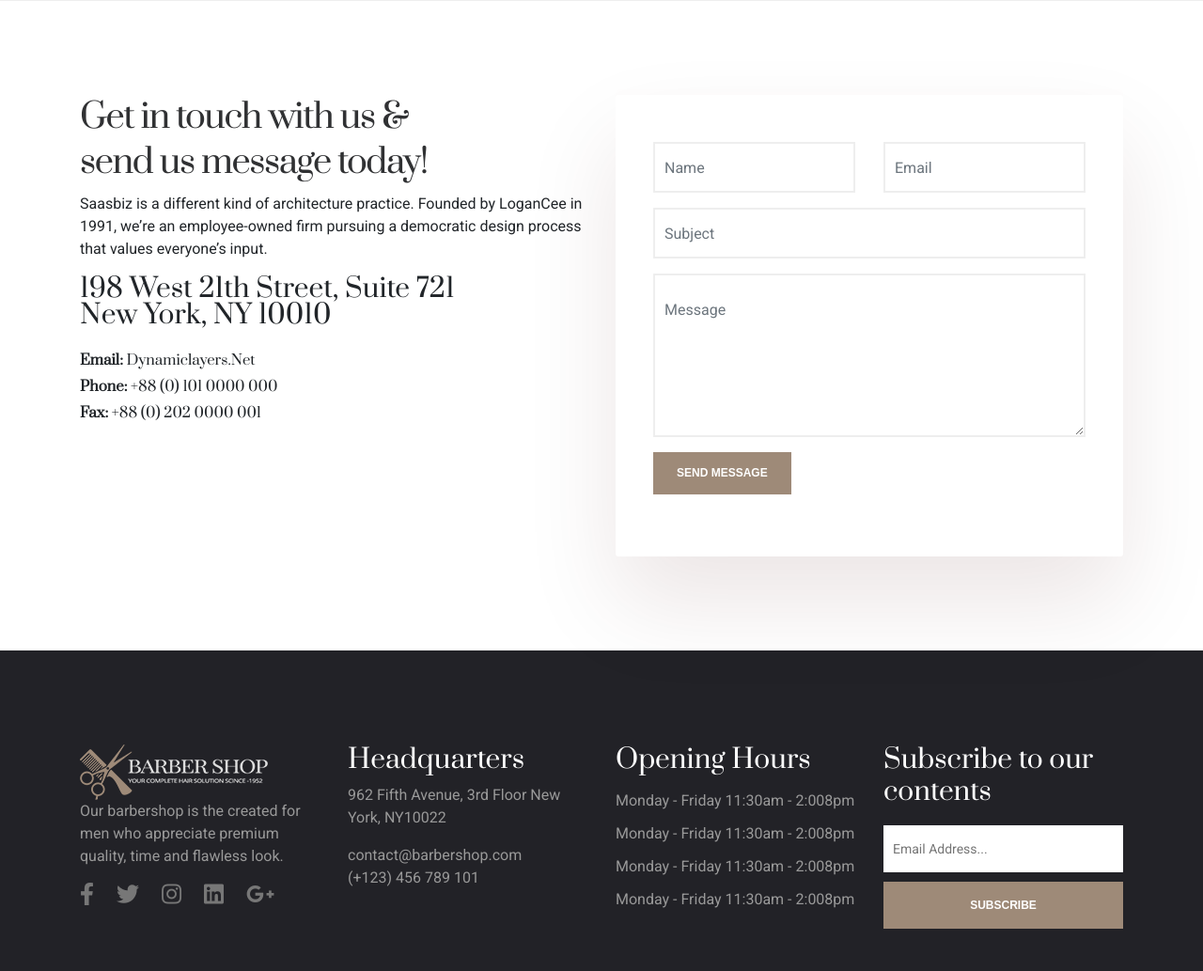
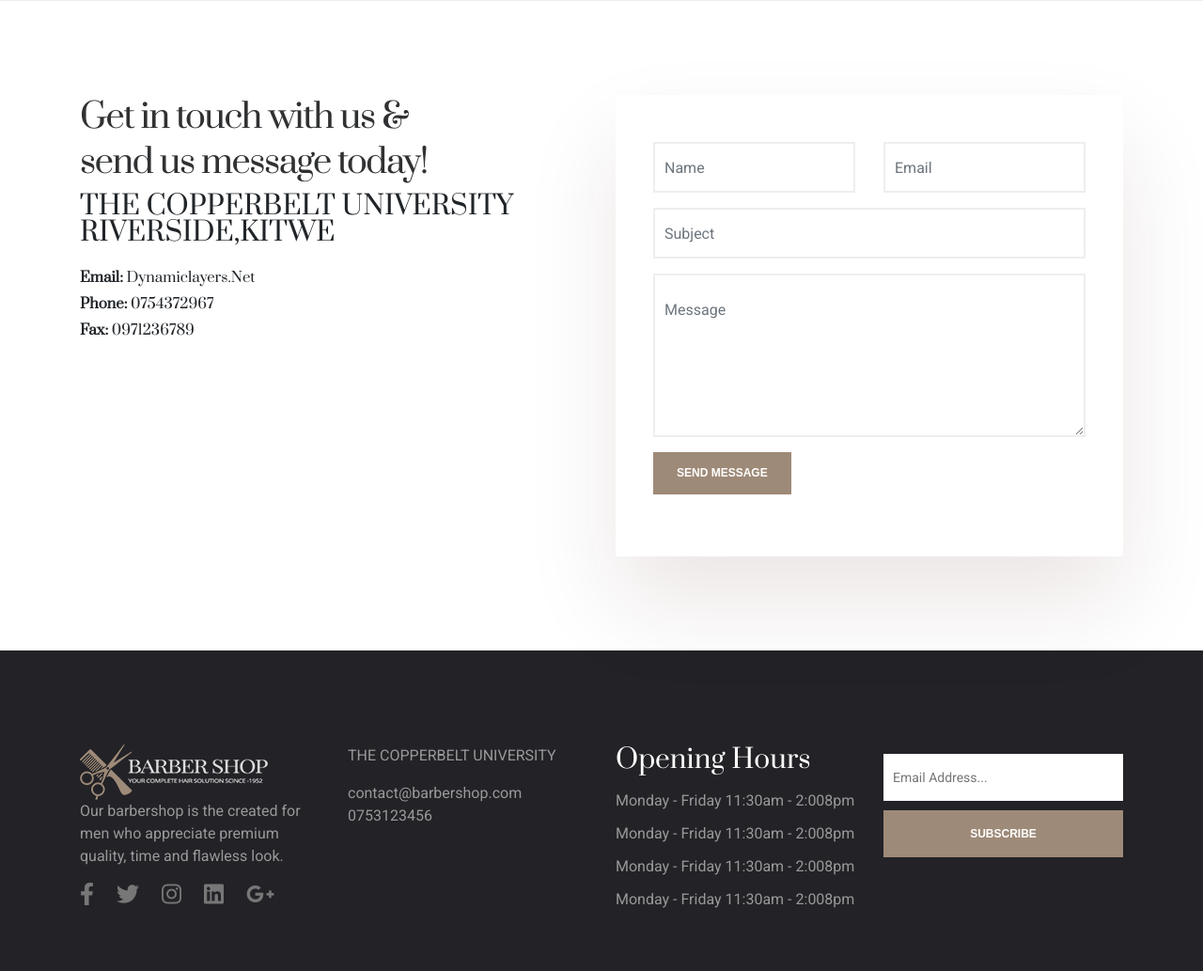
Before and after one commit to Gift-Kawamwilu/barbershop-salon-zambia, a PHP site: page / in a window 1280 px wide. Shown: the part 5467-6500 px from the top of the page at 94% size. Run offline with PHP 8.4, Linux system fonts and the light colour scheme; data comes from the database, SQL or seed files in the repository; some web fonts are replaced.

Commit message:
Update index.php

```diff
--- a/index.php
+++ b/index.php
@@ -405,23 +405,21 @@
                             Get in touch with us &
                             <br>send us message today!
                         </h2>
-                        <p>
-                            Saasbiz is a different kind of architecture practice. Founded by LoganCee in 1991, we’re an employee-owned firm pursuing a democratic design process that values everyone’s input.
-                        </p>
+
                         <h3>
-                            198 West 21th Street, Suite 721
+                            THE COPPERBELT UNIVERSITY
                             <br>
-                            New York, NY 10010
+                           RIVERSIDE,KITWE
                         </h3>
                         <h4>
                             <span style = "font-weight: bold">Email:</span>
                             Dynamiclayers.Net
                             <br>
                             <span style = "font-weight: bold">Phone:</span>
-                            +88 (0) 101 0000 000
+                            0754372967
                             <br>
                             <span style = "font-weight: bold">Fax:</span>
-                            +88 (0) 202 0000 001
+                            0971236789
                         </h4>
                     </div>
                 </div>
@@ -482,14 +480,14 @@
                 </div>
                 <div class="col-lg-3 col-md-6">
                      <div class="footer_widget">
-                        <h3>Headquarters</h3>
+
                         <p>
-                            962 Fifth Avenue, 3rd Floor New York, NY10022
+                            THE COPPERBELT UNIVERSITY
                         </p>
                         <p>
                             contact@barbershop.com
                             <br>
-                            (+123) 456 789 101
+                            0753123456
                         </p>
                      </div>
                 </div>
@@ -508,7 +506,7 @@
                 </div>
                 <div class="col-lg-3 col-md-6">
                     <div class="footer_widget">
-                        <h3>Subscribe to our contents</h3>
+
                         <div class="subscribe_form">
                             <form action="#" class="subscribe_form" novalidate="true">
                                 <input type="email" name="EMAIL" id="subs-email" class="form_input" placeholder="Email Address...">
```
